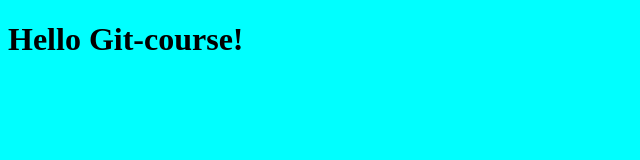
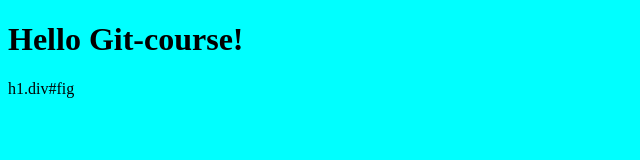
Before and after one commit to Dmitriy2711/git-course2, a plain HTML site: page index.html in a window 1280 px wide. Shown: the full height of the page, 0-640 px from the left. Drawn offline with Linux system fonts and the light colour scheme.

Commit message:
change index.html

```diff
--- a/index.html
+++ b/index.html
@@ -14,5 +14,6 @@
 </head>
 <body>
     <h1>Hello Git-course!</h1>
+    h1.div#fig
 </body>
 </html>
```
